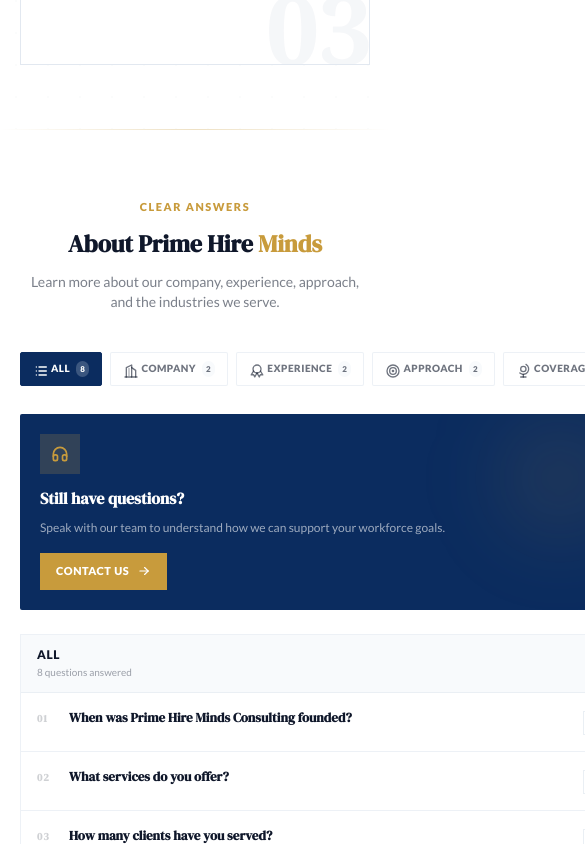
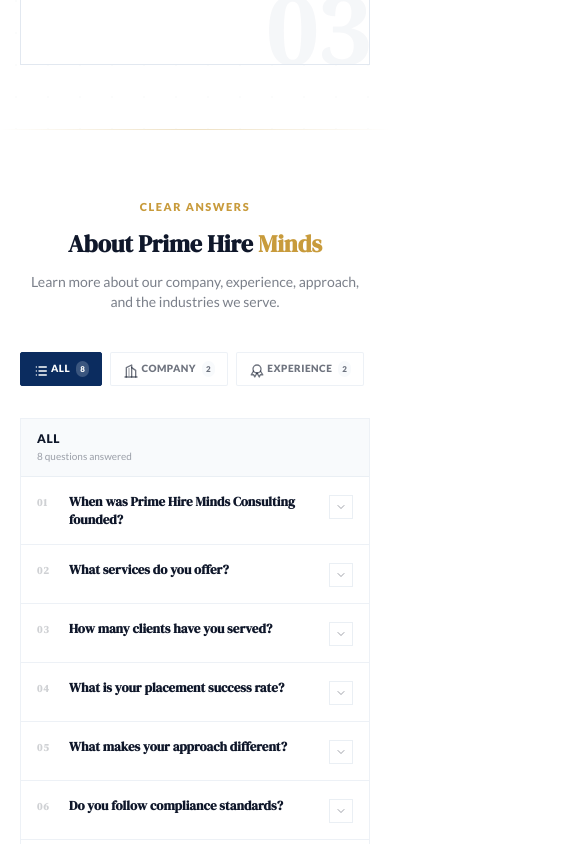
Before and after one commit to code-x-prime/prime-hire, a Next.js app: page /about in a window 390 px wide. Shown: the part 6700-7544 px from the top of the page, 585 px wide, since content can reach past the window. Built offline with nearby package versions, Linux system fonts and the light colour scheme.

Commit message:
feat: add responsive FAQSection component with category filtering and accordion layout

```diff
--- a/src/components/FAQSection.tsx
+++ b/src/components/FAQSection.tsx
@@ -57,12 +57,12 @@
   ];
 
   return (
-    <section className={cn("py-16 md:py-24 bg-white relative", className)}>
+    <section className={cn("py-16 md:py-24 bg-white relative overflow-x-hidden", className)}>
       {/* Decorative top line */}
       <div className="absolute top-0 left-0 right-0 h-px pointer-events-none"
         style={{ background: "linear-gradient(to right, transparent, rgba(200,155,60,0.3), transparent)" }} />
 
-      <div className="max-w-7xl mx-auto px-5 md:px-8 xl:px-16 relative z-10">
+      <div className="w-full max-w-7xl mx-auto px-5 md:px-8 xl:px-16 relative z-10 box-border">
         {/* Header */}
         <div className="text-center max-w-2xl mx-auto mb-10 md:mb-16">
           <span className="inline-block text-[11px] font-black uppercase tracking-[0.14em] text-brand-secondary mb-3">
@@ -71,32 +71,30 @@
           <h2 className="font-serif text-2xl md:text-3xl lg:text-4xl font-bold text-brand-dark mb-3 md:mb-4">
             {title}
           </h2>
-          <p className="text-brand-dark/55 text-sm md:text-base">
+          <p className="text-brand-dark/55 text-sm md:text-base px-2">
             {subtitle}
           </p>
         </div>
 
-        <div className="grid lg:grid-cols-[300px_1fr] gap-6 lg:gap-10">
-          {/* Sidebar */}
-          <div className="space-y-5">
-            {/* Mobile category scroll */}
-            <div className="lg:hidden">
-              <div className="flex overflow-x-auto hide-scrollbar gap-2 pb-2">
+        {/* Mobile category scroll — full width */}
+        <div className="lg:hidden mb-6 -mx-5 px-5 md:-mx-8 md:px-8">
+          <div className="overflow-x-auto pb-2" style={{ scrollbarWidth: "none", msOverflowStyle: "none" }}>
+            <div className="flex gap-2" style={{ width: "max-content" }}>
               {categoryCounts.map((cat) => (
                 <button
                   key={cat.id}
                   onClick={() => setActiveCategory(cat.id)}
                   className={cn(
-                      "flex-shrink-0 flex items-center gap-1.5 px-3 py-2 text-[10px] font-black uppercase tracking-wider border transition-all duration-200 rounded-sm",
+                    "flex-shrink-0 flex items-center gap-1.5 px-3 py-2 text-[10px] font-black uppercase tracking-wider border transition-all duration-200 rounded-sm whitespace-nowrap",
                     activeCategory === cat.id
                       ? "bg-brand-primary text-white border-brand-primary"
-                        : "bg-white text-brand-dark/60 border-brand-accent/60 hover:border-brand-secondary"
+                      : "bg-white text-brand-dark/60 border-brand-accent/60"
                   )}
                 >
-                    {cat.icon && <span className="w-3 h-3">{cat.icon}</span>}
+                  {cat.icon && <span className="w-3 h-3 flex-shrink-0">{cat.icon}</span>}
                   <span>{cat.label}</span>
                   <span className={cn(
-                      "text-[8px] px-1 py-0.5 rounded-full",
+                    "text-[8px] px-1 py-0.5 rounded-full flex-shrink-0",
                     activeCategory === cat.id ? "bg-white/20" : "bg-brand-light"
                   )}>
                     {cat.count}
@@ -105,9 +103,12 @@
               ))}
             </div>
           </div>
+        </div>
 
-            {/* Desktop sidebar */}
-            <div className="hidden lg:block bg-[#F8FAFC] border border-brand-accent/60 p-2">
+        <div className="grid lg:grid-cols-[280px_1fr] gap-6 lg:gap-10">
+          {/* Sidebar — desktop only */}
+          <div className="hidden lg:block space-y-5">
+            <div className="bg-[#F8FAFC] border border-brand-accent/60 p-2">
               <p className="text-[10px] font-black uppercase tracking-[0.14em] text-brand-dark/40 px-3 pt-2 pb-3">
                 Browse by Category
               </p>
@@ -153,13 +154,13 @@
 
             {/* Contact CTA card */}
             {contactCta && (
-              <div className="bg-brand-primary p-5 md:p-6 text-white relative overflow-hidden rounded-sm">
+              <div className="bg-brand-primary p-5 text-white relative overflow-hidden rounded-sm">
                 <div className="absolute top-0 right-0 w-32 h-32 bg-brand-secondary/10 rounded-full blur-2xl pointer-events-none" />
                 <div className="relative z-10">
                   <div className="w-10 h-10 bg-brand-secondary/20 flex items-center justify-center mb-3">
                     <IconHeadphones className="w-5 h-5 text-brand-secondary" />
                   </div>
-                  <h4 className="font-serif text-base md:text-lg font-bold mb-2">{contactCta.title}</h4>
+                  <h4 className="font-serif text-lg font-bold mb-2">{contactCta.title}</h4>
                   <p className="text-white/60 text-xs leading-relaxed mb-4">{contactCta.description}</p>
                   <a
                     href={contactCta.href}
@@ -212,16 +213,6 @@
           </div>
         </div>
       </div>
-
-      <style jsx>{`
-        .hide-scrollbar::-webkit-scrollbar {
-          display: none;
-        }
-        .hide-scrollbar {
-          -ms-overflow-style: none;
-          scrollbar-width: none;
-        }
-      `}</style>
     </section>
   );
 }
```
Lines whose indentation alone changed are shown as unchanged.
